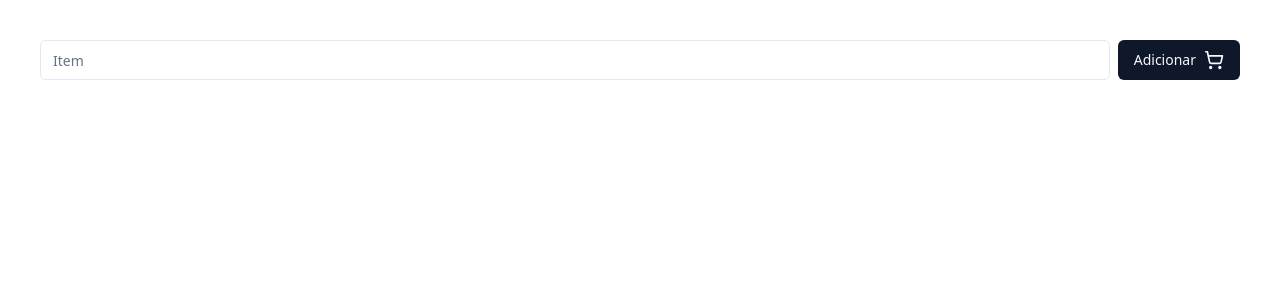
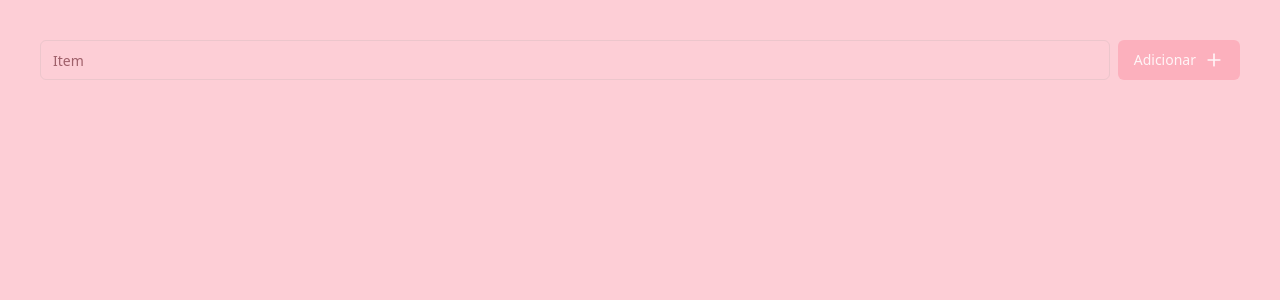
Before and after one commit to Adairlocksg/shopping-cart, a React (Vite) app: page / in a window 1280 px wide. Shown: the top 300 px of the page. Built offline with nearby package versions, Linux system fonts and the light colour scheme.

Commit message:
feat/changing color theme pallete

```diff
--- a/src/components/add-item.tsx
+++ b/src/components/add-item.tsx
@@ -1,6 +1,6 @@
 import { useState } from "react";
 import { Button } from "./ui/button";
-import { ShoppingCart } from "lucide-react";
+import { PlusIcon } from "lucide-react";
 import { Input } from "./ui/input";
 import { useItems } from "./items-provider";
 
@@ -24,7 +24,7 @@ const AddItem = () => {
       />
       <Button className="w-full sm:w-auto gap-2" onClick={handleAddItem}>
         Adicionar
-        <ShoppingCart size={20} />
+        <PlusIcon size={20} />
       </Button>
     </div>
   );
--- a/src/components/item-list.tsx
+++ b/src/components/item-list.tsx
@@ -1,8 +1,10 @@
 import { useState } from "react";
 import { Checkbox } from "./ui/checkbox";
 import { Label } from "./ui/label";
-import { XIcon } from "lucide-react";
+import { TrashIcon } from "lucide-react";
 import { useItems } from "./items-provider";
+import { Button } from "./ui/button";
+import CheckboxBase from "./ui/base/checkbox-base";
 
 type Props = {
   index: number;
@@ -22,7 +24,7 @@ const ItemList = ({ index, label, checked: checkedProp }: Props) => {
 
   return (
     <div className="flex gap-2 items-center w-full my-5">
-      <Checkbox
+      <CheckboxBase
         id={`${label}_${index}`}
         checked={checked}
         onClick={handleCheckItem}
@@ -33,7 +35,9 @@ const ItemList = ({ index, label, checked: checkedProp }: Props) => {
       >
         {label}
       </Label>
-      <XIcon className="cursor-pointer" onClick={() => removeItem(index)} />
+      <Button variant="destructive" onClick={() => removeItem(index)}>
+        <TrashIcon /* size={20} */ />
+      </Button>
     </div>
   );
 };
--- /dev/null
+++ b/src/components/ui/base/checkbox-base.tsx
@@ -0,0 +1,15 @@
+import React from "react";
+import { Checkbox } from "../checkbox";
+import * as CheckboxPrimitive from "@radix-ui/react-checkbox";
+
+const CheckboxBase = React.forwardRef<
+  React.ElementRef<typeof CheckboxPrimitive.Root>,
+  React.ComponentPropsWithoutRef<typeof CheckboxPrimitive.Root>
+>(({ className, ...props }) => (
+  <Checkbox
+    className="border-checkbox-border bg-checkbox-background checked:bg-checkbox-checked-background checked:border-checkbox-checked-border checked:text-checkbox-checked-icon"
+    {...props}
+  />
+));
+
+export default CheckboxBase;
--- a/src/index.css
+++ b/src/index.css
@@ -4,31 +4,38 @@
 
 @layer base {
   :root {
-    --background: 0 0% 100%;
-    --foreground: 222.2 84% 4.9%;
-    --card: 0 0% 100%;
-    --card-foreground: 222.2 84% 4.9%;
-    --popover: 0 0% 100%;
-    --popover-foreground: 222.2 84% 4.9%;
-    --primary: 222.2 47.4% 11.2%;
-    --primary-foreground: 210 40% 98%;
-    --secondary: 210 40% 96.1%;
-    --secondary-foreground: 222.2 47.4% 11.2%;
-    --muted: 210 40% 96.1%;
-    --muted-foreground: 215.4 16.3% 46.9%;
-    --accent: 210 40% 96.1%;
-    --accent-foreground: 222.2 47.4% 11.2%;
-    --destructive: 0 84.2% 60.2%;
-    --destructive-foreground: 210 40% 98%;
-    --border: 214.3 31.8% 91.4%;
-    --input: 214.3 31.8% 91.4%;
-    --ring: 222.2 84% 4.9%;
-    --radius: 0.5rem;
-    --chart-1: 12 76% 61%;
-    --chart-2: 173 58% 39%;
-    --chart-3: 197 37% 24%;
-    --chart-4: 43 74% 66%;
-    --chart-5: 27 87% 67%;
+    --background: 350 93% 90%; /* Rosa claro como fundo */
+    --foreground: 350 93% 20%; /* Cor mais escura para o texto em contraste com o fundo */
+    --card: 350 93% 95%; /* Tom ligeiramente mais claro para os cards */
+    --card-foreground: 350 93% 20%; /* Contraste escuro para o texto do card */
+    --popover: 350 93% 95%; /* Similar ao card para popovers */
+    --popover-foreground: 350 93% 20%; /* Texto de contraste */
+    --primary: 350 93% 84%; /* Baseado na cor primária #FDB0C0 */
+    --primary-foreground: 350 100% 98%; /* Um tom muito claro para texto */
+    --secondary: 350 50% 80%; /* Um tom mais claro para contraste */
+    --secondary-foreground: 350 93% 20%; /* Contraste escuro para o texto */
+    --muted: 350 50% 85%; /* Tom suave para elementos desativados */
+    --muted-foreground: 350 25% 50%; /* Texto em elementos desativados */
+    --accent: 350 50% 85%; /* Similar ao secundário, pode ser usado para realces */
+    --accent-foreground: 350 93% 20%; /* Contraste escuro para o texto */
+    --destructive: 0 84.2% 60.2%; /* Vermelho original para ações destrutivas */
+    --destructive-foreground: 350 100% 98%; /* Texto claro em fundo destrutivo */
+    --border: 350 50% 85%; /* Um tom claro para bordas */
+    --input: 350 50% 85%; /* Input com tom claro */
+    --ring: 350 93% 20%; /* Cor de destaque para anéis de foco */
+    --radius: 0.5rem; /* Raio de borda padrão */
+    --chart-1: 350 93% 70%; /* Um tom de rosa mais vibrante para o primeiro gráfico */
+    --chart-2: 320 58% 55%; /* Um tom relacionado, mas mais escuro */
+    --chart-3: 330 37% 40%; /* Outro tom de rosa mais suave e escuro */
+    --chart-4: 10 74% 66%; /* Um tom alaranjado suave */
+    --chart-5: 30 87% 67%; /* Um tom amarelo suave */
+
+    /* Checkbox specific colors */
+    --checkbox-border: hsl(350, 40%, 50%); /* Borda do checkbox */
+    --checkbox-background: transparent; /* Fundo quando o checkbox estiver marcado */
+    --checkbox-checked-border: hsl(350, 50%, 40%); /* Borda mais escura quando marcado */
+    --checkbox-checked-icon: hsl(350, 93%, 20%); /* Cor do ícone (check) mais escura quando marcado */
+
   }
 
   .dark {
--- a/src/main.tsx
+++ b/src/main.tsx
@@ -6,7 +6,7 @@ import { ThemeProvider } from "./components/theme-provider.tsx";
 
 createRoot(document.getElementById("root")!).render(
   <StrictMode>
-    <ThemeProvider defaultTheme="system">
+    <ThemeProvider defaultTheme="light">
       <App />
     </ThemeProvider>
   </StrictMode>
--- a/tailwind.config.js
+++ b/tailwind.config.js
@@ -51,6 +51,11 @@ module.exports = {
           DEFAULT: "hsl(var(--card))",
           foreground: "hsl(var(--card-foreground))",
         },
+        'checkbox-border': 'hsl(350, 40%, 50%)',
+        'checkbox-background': 'hsl(350, 93%, 84%)',
+        'checkbox-checked-background': 'hsl(350, 93%, 70%)',
+        'checkbox-checked-border': 'hsl(350, 50%, 40%)',
+        'checkbox-checked-icon': 'hsl(350, 93%, 20%)'
       },
       borderRadius: {
         lg: "var(--radius)",
```
